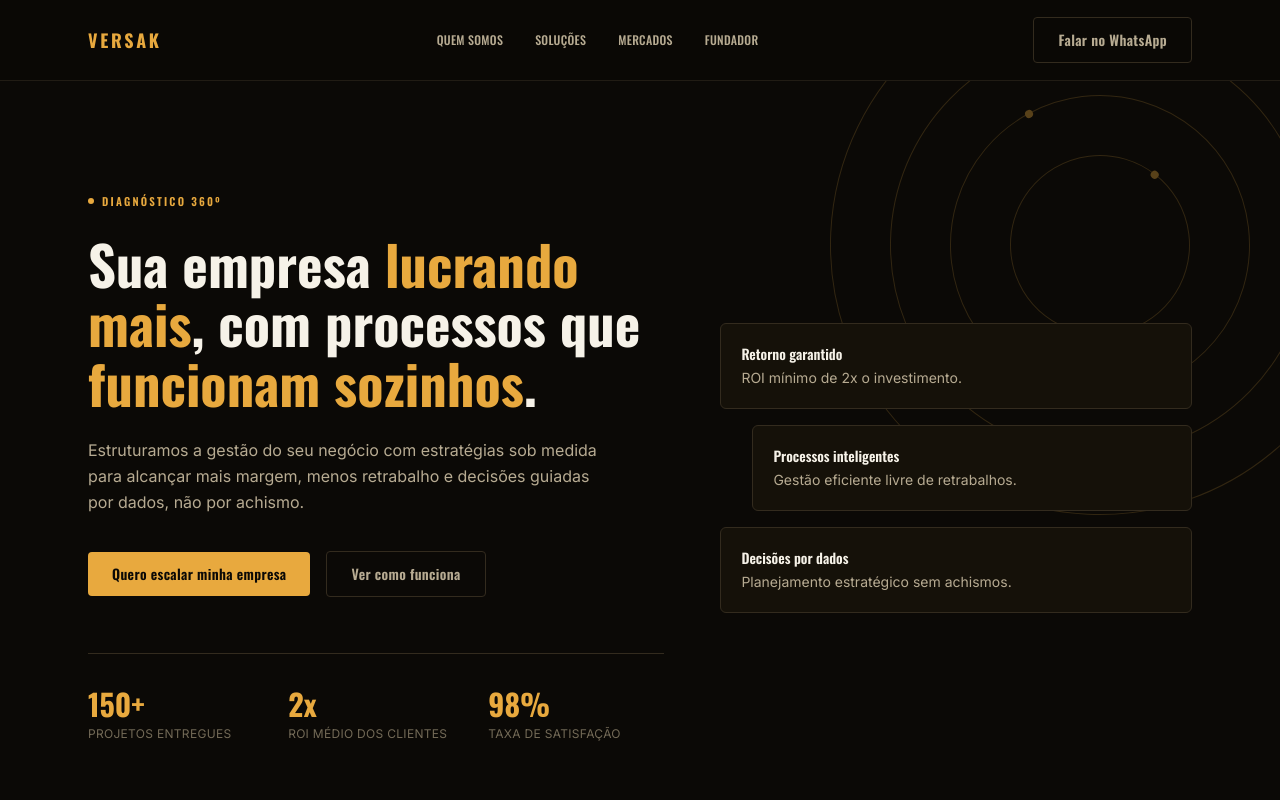
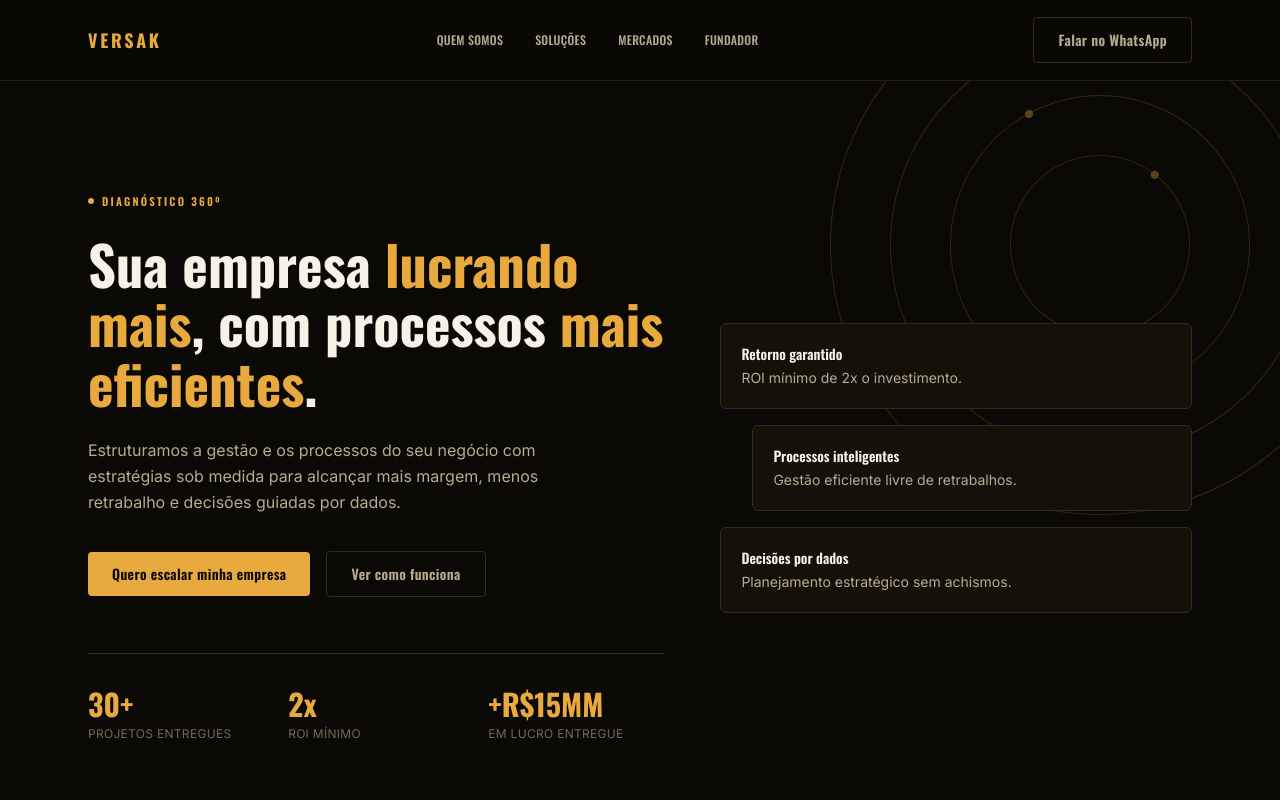
Before and after one commit to O-Carvalho/Versak, a Next.js app: page / in a window 1280 px wide. Shown: the top 800 px of the page. Built offline with nearby package versions, Linux system fonts and the light colour scheme.

Commit message:
content: update hero copy to Victor-approved text, restructure roi content

```diff
--- a/content/home.ts
+++ b/content/home.ts
@@ -3,16 +3,16 @@ export const hero = {
   titulo: [
     { texto: "Sua empresa ", destaque: false },
     { texto: "lucrando mais", destaque: true },
-    { texto: ", com processos que ", destaque: false },
-    { texto: "funcionam sozinhos", destaque: true },
+    { texto: ", com processos ", destaque: false },
+    { texto: "mais eficientes", destaque: true },
     { texto: ".", destaque: false },
   ],
   descricao:
-    "Estruturamos a gestão do seu negócio com estratégias sob medida para alcançar mais margem, menos retrabalho e decisões guiadas por dados, não por achismo.",
+    "Estruturamos a gestão e os processos do seu negócio com estratégias sob medida para alcançar mais margem, menos retrabalho e decisões guiadas por dados.",
   estatisticas: [
-    { valor: "150+", rotulo: "Projetos entregues" },
-    { valor: "2x", rotulo: "ROI médio dos clientes" },
-    { valor: "98%", rotulo: "Taxa de satisfação" },
+    { valor: "30+", rotulo: "Projetos entregues" },
+    { valor: "2x", rotulo: "ROI mínimo" },
+    { valor: "+R$15MM", rotulo: "Em lucro entregue" },
   ],
   cartoes: [
     { titulo: "Retorno garantido", texto: "ROI mínimo de 2x o investimento." },
@@ -72,7 +72,9 @@ export const mercados = {
 
 export const roi = {
   titulo: "Na Versak, o objetivo de entrega é balizado por ROI.",
-  destaque: "Com retorno mínimo sobre o dobro do investimento.",
+  destaquePrefixo: "Com retorno mínimo sobre",
+  multiplicador: "2x",
+  destaqueSufixo: "o investimento.",
   nota: "Conforme escopo e premissas estabelecidas.",
 }
 
```
